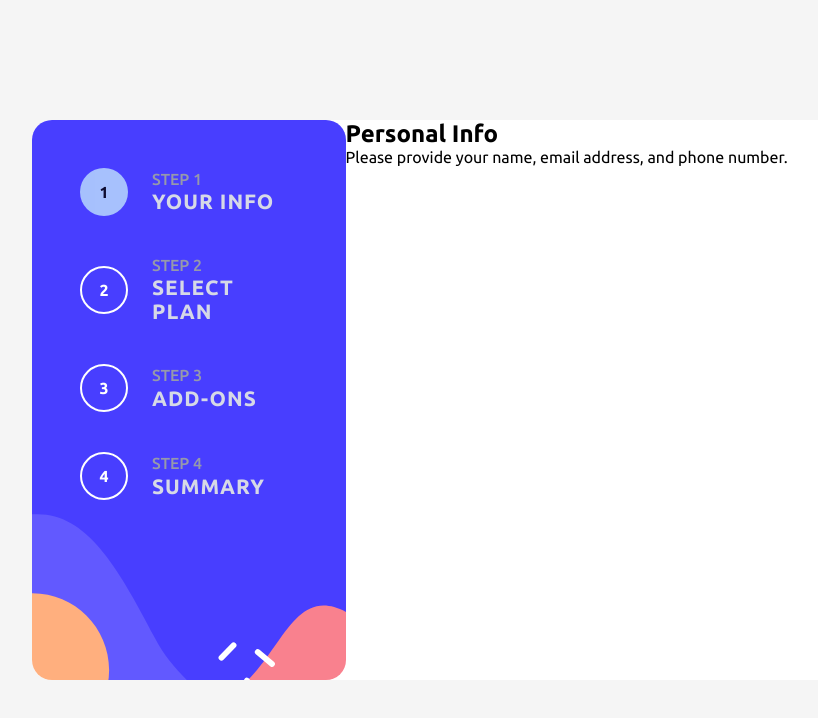
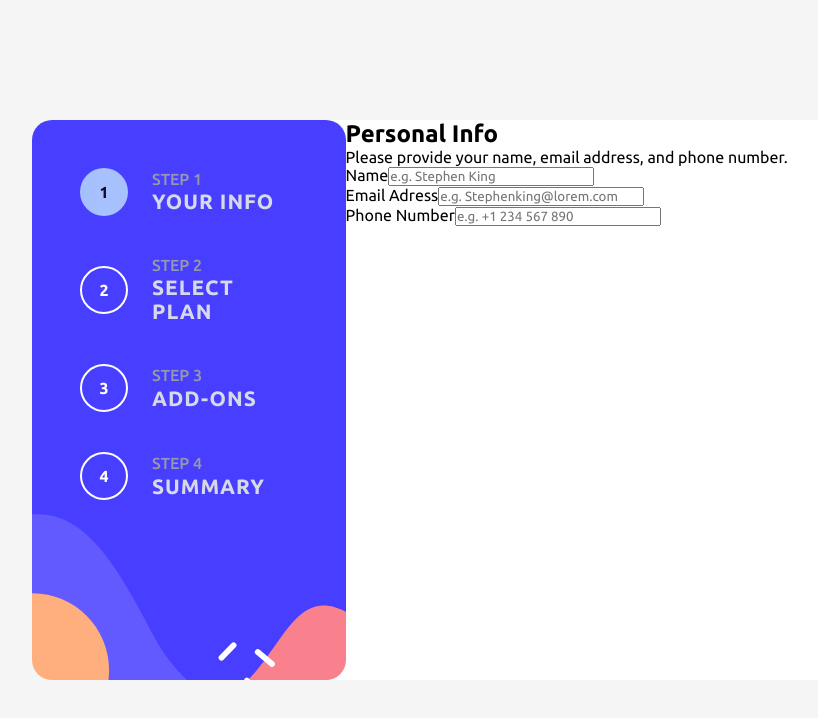
Before and after one commit to kaya70875/multi-step-form-react, a React (Vite) app in the folder multi-step-form/: page / in a window 1280 px wide. Shown: the top 718 px of the page, without its empty margins (160-978 px from the left). Built offline with nearby package versions, Linux system fonts and the light colour scheme.

Commit message:
create html structure for form section

```diff
--- a/multi-step-form/src/components/FormInfoSection.tsx
+++ b/multi-step-form/src/components/FormInfoSection.tsx
@@ -13,7 +13,25 @@ export default function FormInfoSection({formHeader , formInfo} : FormInfoSectio
         <p>{formInfo}</p>
       </header>
 
-      <section className='form'></section>
+      <section className='form'>
+        <form action="submit">
+          <div className="input-wrapper">
+            <label htmlFor="name">Name</label>
+            <input type="text" name='name' placeholder='e.g. Stephen King' />
+          </div>
+
+          <div className="input-wrapper">
+            <label htmlFor="email">Email Adress</label>
+            <input type="text" name='email' placeholder='e.g. Stephenking@lorem.com' />
+          </div>
+
+          <div className="input-wrapper">
+            <label htmlFor="phone">Phone Number</label>
+            <input type="text" name='phone' placeholder='e.g. +1 234 567 890' />
+          </div>
+
+        </form>
+      </section>
     </div>
   )
 }
```
